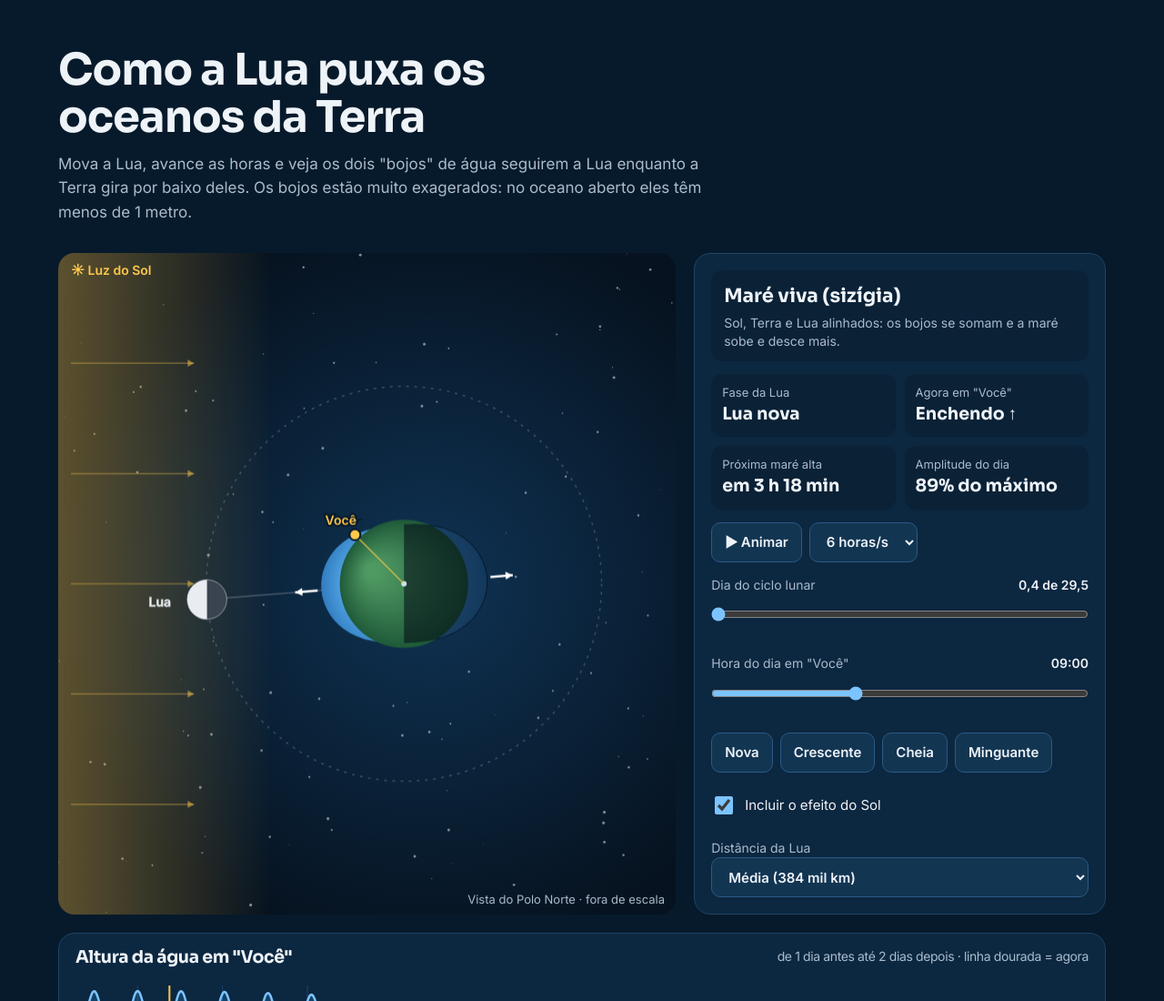
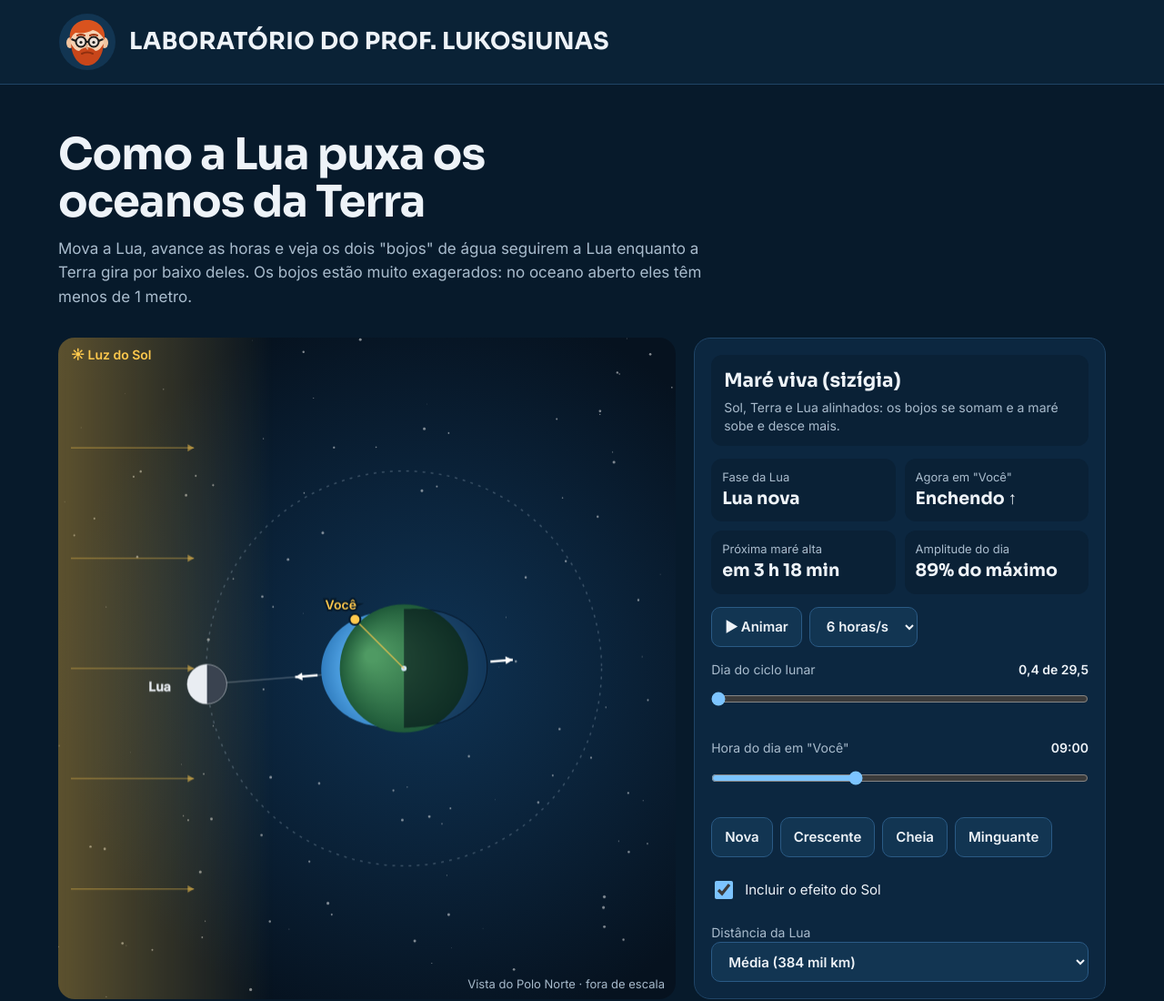
Before and after one commit to fonefirmaa34-sudo/LUA-MARE, a plain HTML site: page index.html in a window 1280 px wide. Shown: the top 1100 px of the page at 91% size. Drawn offline with Linux system fonts and the light colour scheme.

Commit message:
Adiciona cabeçalho do Laboratório do Prof. Lukosiunas
Co-Authored-By: Claude Opus 5.5 <noreply@anthropic.com>
Claude-Session: https://claude.ai/code/session_01PnyZj69cacCd96NZXDWFQe

```diff
--- a/index.html
+++ b/index.html
@@ -3,7 +3,7 @@
 <head>
 <meta charset="utf-8">
 <meta name="viewport" content="width=device-width, initial-scale=1">
-<title>Lua e Marés</title>
+<title>Laboratório do Prof. Lukosiunas</title>
 <link rel="preconnect" href="https://fonts.googleapis.com">
 <link href="https://fonts.googleapis.com/css2?family=Sora:wght@500;700&family=Inter:wght@400;600&display=swap" rel="stylesheet">
 <style>
@@ -70,6 +70,9 @@ svg text{font:13px Inter,sans-serif;fill:var(--mut);paint-order:stroke;stroke:va
 .bar.br .t i{background:linear-gradient(90deg,#f2a93b,var(--sun))}
 .note{color:var(--mut);font-size:14px;margin-top:16px}
 .why{display:grid;grid-template-columns:repeat(2,minmax(0,1fr));gap:12px 28px;margin-top:14px}
+.lab-head{display:flex;align-items:center;gap:14px;padding:14px max(5vw,16px);background:#0a2236;border-bottom:1px solid var(--line)}
+.lab-head svg{width:64px;height:64px;flex:none}
+.lab-head b{font-family:Sora,Inter,sans-serif;font-weight:700;font-size:clamp(18px,3vw,26px);letter-spacing:.01em;line-height:1.1}
 footer{color:var(--mut);font-size:14px}
 footer a{color:var(--sea2)}
 @media(max-width:860px){.lab{grid-template-columns:minmax(0,1fr)}.steps{grid-template-columns:minmax(0,1fr)}.fig{min-height:360px}}
@@ -78,6 +81,20 @@ footer a{color:var(--sea2)}
 </style>
 </head>
 <body>
+<header class="lab-head"><svg viewBox="0 0 64 64" role="img" aria-label="Prof. Lukosiunas">
+<circle cx="32" cy="32" r="31" fill="#123552"/>
+<ellipse cx="13" cy="33" rx="4" ry="6" fill="#f1c4a0"/><ellipse cx="51" cy="33" rx="4" ry="6" fill="#f1c4a0"/>
+<ellipse cx="32" cy="32" rx="18" ry="20" fill="#f6d2b3"/>
+<path d="M13 30c-2-14 8-22 19-22s21 8 19 22c-3-6-8-10-13-11-5 3-12 4-19 3-3 2-5 5-6 8z" fill="#d9531e"/>
+<path d="M14 34c1 14 8 24 18 24s17-10 18-24c-3 5-6 8-9 8-3-3-6-4-9-4s-6 1-9 4c-3 0-6-3-9-8z" fill="#c8461a"/>
+<path d="M26 45q6-3 12 0" stroke="#8f2f0f" stroke-width="2" fill="none" stroke-linecap="round"/>
+<circle cx="25" cy="32" r="5.5" fill="#dff0ff" fill-opacity=".5" stroke="#1b1b1b" stroke-width="2"/>
+<circle cx="39" cy="32" r="5.5" fill="#dff0ff" fill-opacity=".5" stroke="#1b1b1b" stroke-width="2"/>
+<path d="M30.5 32h3M19.5 31l-5-2M44.5 31l5-2" stroke="#1b1b1b" stroke-width="2"/>
+<circle cx="25" cy="32.5" r="1.6" fill="#1b1b1b"/><circle cx="39" cy="32.5" r="1.6" fill="#1b1b1b"/>
+<path d="M21 25q4-2 8 0M35 25q4-2 8 0" stroke="#a63a14" stroke-width="2" fill="none" stroke-linecap="round"/>
+<path d="M32 34q-2 5 1 6" stroke="#d9a785" stroke-width="1.6" fill="none"/>
+</svg><b>LABORATÓRIO DO PROF. LUKOSIUNAS</b></header>
 <section class="band">
 <div class="wrap">
 <div class="top">
```
